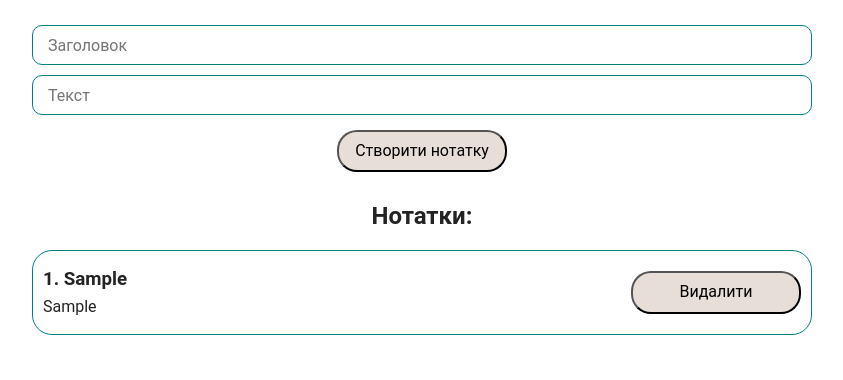
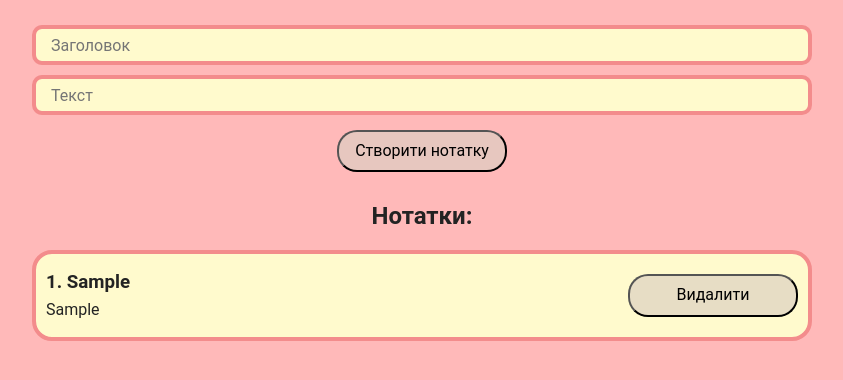
Before and after one commit to Serhii-Shmyhelskyi/react_to_do_list, a React app: page / in a window 1280 px wide. Both pictures are taken after typing "Sample", "Sample" into the empty fields and a click on the button "Створити нотатку". Shown: the top 380 px of the page, without its empty margins (218-1061 px from the left). Built offline with nearby package versions, Linux system fonts and the light colour scheme; no server answers.

Commit message:
added new color

```diff
--- a/src/App.scss
+++ b/src/App.scss
@@ -22,6 +22,7 @@ body {
   font-size: 16px;
   line-height: 28px;
   font-weight: 400;
+  background-color: #ffb9b9;
 }
 
 li {
--- a/src/components/Input/index.jsx
+++ b/src/components/Input/index.jsx
@@ -17,13 +17,14 @@ const index = ({ posts, setPosts }) => {
       body,
     };
     setPosts([...posts, newPost]);
-
+    // оновлення сайту чере 0,5 с, після добавлянная поста
     setTimeout(function () {
       location.reload();
     }, 500);
-
+    // очистка  useState
     setTitle("");
     setBody("");
+
     try {
       axios.post("https://64a6cb22096b3f0fcc809b30.mockapi.io/posts/", newPost);
     } catch (error) {
--- a/src/components/Input/input.module.scss
+++ b/src/components/Input/input.module.scss
@@ -8,7 +8,8 @@
       margin: 5px 0;
       border-radius: 10px;
       height: 40px;
-      border: 1px solid teal;
+      border: 4px solid #f38c8c;
+      background-color: #fffacd;
     }
     h2 {
       margin: 20px 0;
--- a/src/components/List/lists.module.scss
+++ b/src/components/List/lists.module.scss
@@ -1,8 +1,8 @@
 .root {
-  border: 1px solid teal;
+  border: 4px solid #f38c8c;
   margin: 10px;
   border-radius: 20px;
-  // width: 100%;
+  background-color: #fffacd;
   height: 100%;
   .listWrapper {
     display: flex;
@@ -18,3 +18,19 @@
     }
   }
 }
+
+@media (max-width: 500px) {
+  .root {
+    .listWrapper {
+      display: block;
+      .listText {
+        width: 100%;
+        margin: 0;
+        padding: 5px;
+      }
+      .listBtn {
+        margin: 10px;
+      }
+    }
+  }
+}
```
